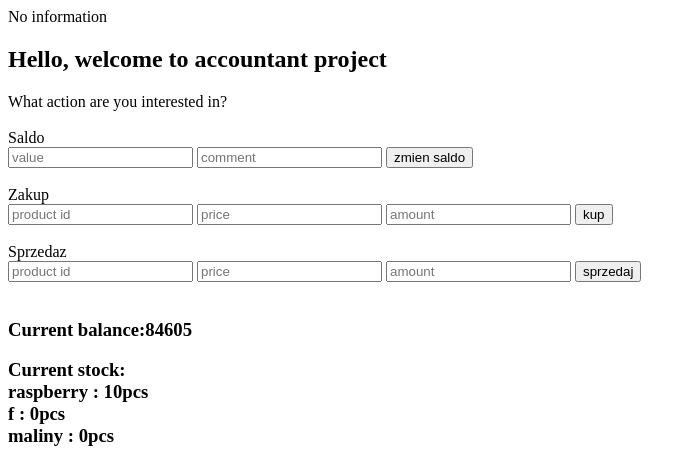
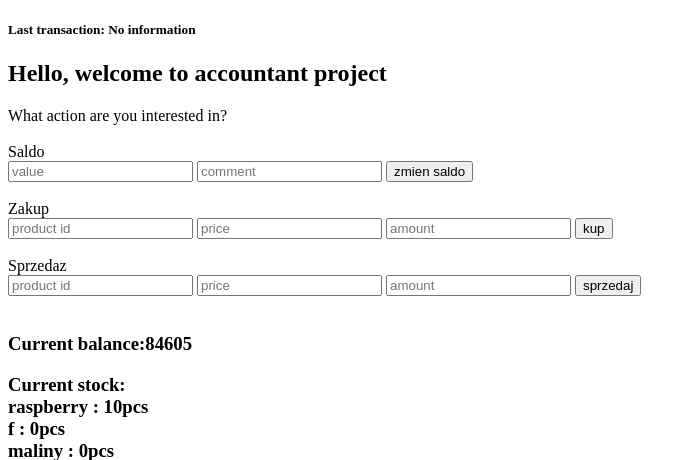
Before and after one commit to Mateusz-Matejko/inventory-manegment-system, a Flask app: page / in a window 1280 px wide. Shown: the top 460 px of the page, without its empty margins (0-696 px from the left). Run offline with Flask 2, Linux system fonts and the light colour scheme.

Commit message:
change of last transaction info implemented to home.html template

```diff
--- a/project/templates/home.html
+++ b/project/templates/home.html
@@ -2,7 +2,7 @@
 
 {% block body %}
 
-        {{ msg }}
+        <h5>Last transaction: {{ msg }}</h5>
 
         <h2>Hello, welcome to accountant project</h2>
         What action are you interested in?
```
